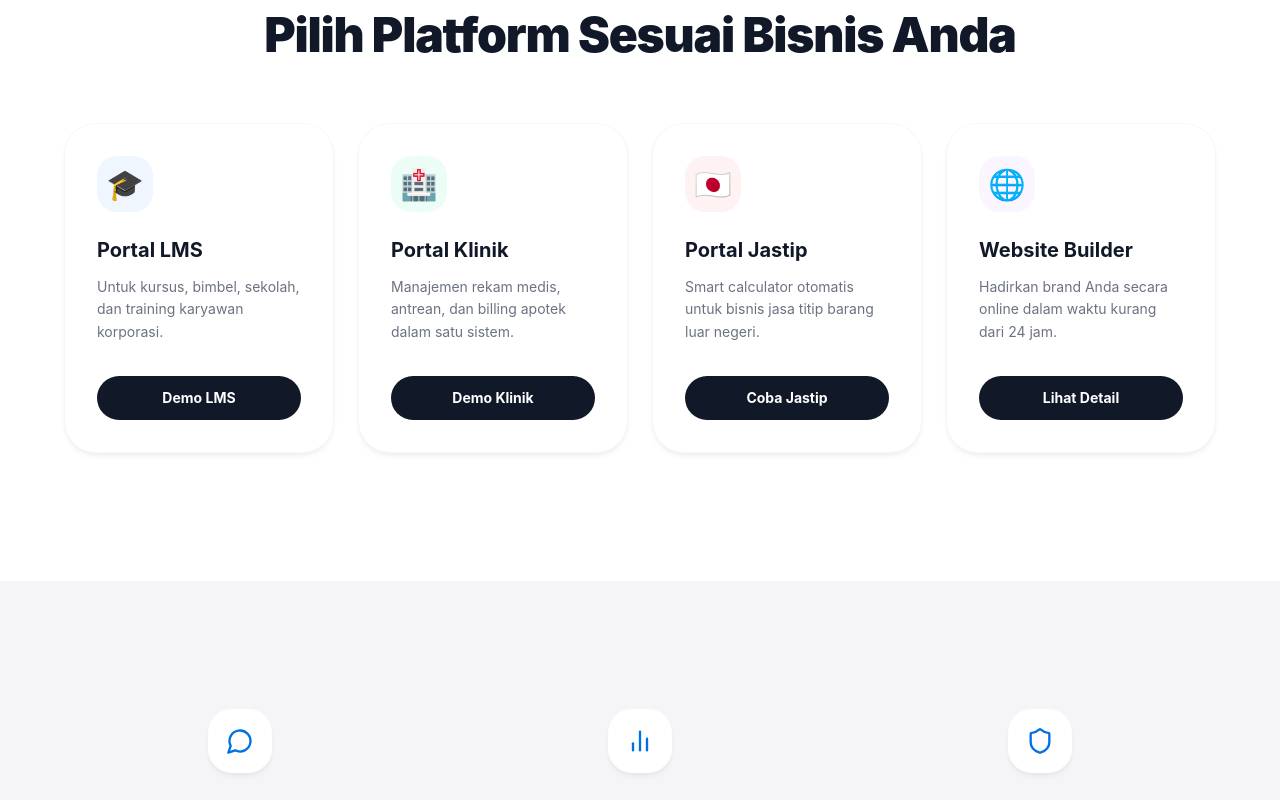
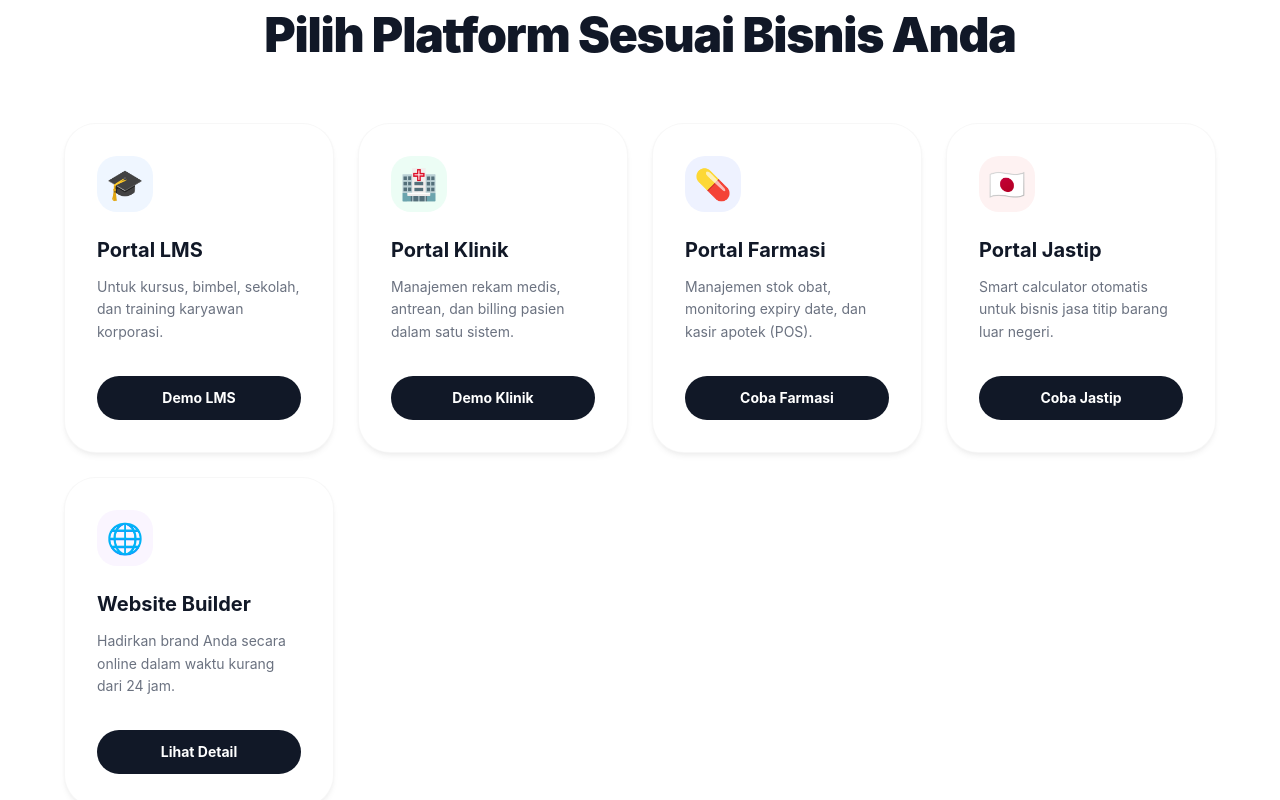
Before and after one commit to RiGi26/ja-landingpage-platform, a Next.js app: page / in a window 1280 px wide. Shown: the part 960-1760 px from the top of the page. Built offline with nearby package versions, Linux system fonts and the light colour scheme; no server answers.

Commit message:
feat: integrate ja-pharmacy-platform with landing page and update branding

```diff
--- a/app/page.tsx
+++ b/app/page.tsx
@@ -142,11 +142,20 @@ function SegmenSection() {
       {
         emoji: '🏥',
         label: 'Portal Klinik',
-        description: 'Manajemen rekam medis, antrean, dan billing apotek dalam satu sistem.',
+        description: 'Manajemen rekam medis, antrean, dan billing pasien dalam satu sistem.',
         cta: 'Demo Klinik',
         href: 'https://ja-clinic-platform.vercel.app/demo',
         color: 'text-emerald-600',
         bg: 'bg-emerald-50',
+      },
+      {
+        emoji: '💊',
+        label: 'Portal Farmasi',
+        description: 'Manajemen stok obat, monitoring expiry date, dan kasir apotek (POS).',
+        cta: 'Coba Farmasi',
+        href: 'https://ja-pharmacy-platform.vercel.app/login',
+        color: 'text-indigo-600',
+        bg: 'bg-indigo-50',
       },
       {
         emoji: '🇯🇵',
@@ -276,6 +285,7 @@ export default function LandingPage() {
                       <ul className="space-y-3 text-sm text-gray-500">
                           <li><a href="https://ja-lms-platform.vercel.app" className="hover:text-[#0071E3] transition-colors">LMS Portal</a></li>
                           <li><a href="https://ja-clinic-platform.vercel.app" className="hover:text-[#0071E3] transition-colors">Clinic Management</a></li>
+                          <li><a href="https://ja-pharmacy-platform.vercel.app" className="hover:text-[#0071E3] transition-colors">Pharmacy System</a></li>
                           <li><a href="https://ja-jastip-platform.vercel.app" className="hover:text-[#0071E3] transition-colors">Jastip Smart System</a></li>
                           <li><a href="https://ja-websitebuilder.vercel.app" className="hover:text-[#0071E3] transition-colors">Website Builder</a></li>
                       </ul>
--- a/components/PortalPickerModal.tsx
+++ b/components/PortalPickerModal.tsx
@@ -1,7 +1,7 @@
 'use client'
 
 import { useState, useEffect } from 'react'
-import { X, LayoutDashboard, GraduationCap, Building2, ShoppingBag, ArrowRight, LogIn } from 'lucide-react'
+import { X, LayoutDashboard, GraduationCap, Building2, ShoppingBag, ArrowRight, LogIn, Pill } from 'lucide-react'
 
 export default function PortalPickerModal({ isOpen, onClose }: { isOpen: boolean; onClose: () => void }) {
   if (!isOpen) return null
@@ -24,6 +24,14 @@ export default function PortalPickerModal({ isOpen, onClose }: { isOpen: boolean
       btn: 'bg-emerald-600'
     },
     {
+      title: 'Portal Farmasi (Apotek)',
+      desc: 'Manajemen stok obat dan kasir apotek terpadu.',
+      icon: Pill,
+      href: 'https://ja-pharmacy-platform.vercel.app/login',
+      color: 'bg-indigo-50 text-indigo-600',
+      btn: 'bg-indigo-600'
+    },
+    {
       title: 'Portal Jastip Jepang',
       desc: 'Hitung biaya dan kelola pesanan titipan.',
       icon: ShoppingBag,
@@ -39,7 +47,7 @@ export default function PortalPickerModal({ isOpen, onClose }: { isOpen: boolean
       <div className="absolute inset-0 bg-black/40 backdrop-blur-md" onClick={onClose} />
 
       {/* Modal Card */}
-      <div className="relative bg-white rounded-[32px] shadow-2xl w-full max-w-2xl max-h-[90vh] overflow-y-auto animate-scale-pop border border-black/5">
+      <div className="relative bg-white rounded-[32px] shadow-2xl w-full max-w-4xl max-h-[90vh] overflow-y-auto animate-scale-pop border border-black/5">
         <div className="p-6 md:p-10">
           <div className="flex justify-between items-start mb-6 md:mb-8">
             <div>
@@ -51,24 +59,23 @@ export default function PortalPickerModal({ isOpen, onClose }: { isOpen: boolean
             </button>
           </div>
 
-          <div className="grid grid-cols-1 md:grid-cols-3 gap-3 md:gap-4">
+          <div className="grid grid-cols-1 md:grid-cols-2 gap-3 md:gap-4">
             {PORTALS.map((p) => (
               <a
                 key={p.title}
                 href={p.href}
-                className="group flex flex-row md:flex-col items-center md:items-start gap-4 p-5 md:p-6 rounded-3xl bg-white border border-black/[0.03] apple-shadow hover:shadow-lg transition-all hover:-translate-y-1"
+                className="group flex flex-row items-center gap-4 p-5 md:p-6 rounded-3xl bg-white border border-black/[0.03] apple-shadow hover:shadow-lg transition-all hover:-translate-y-1"
               >
-                <div className={`w-12 h-12 md:w-14 md:h-14 ${p.color} rounded-2xl flex items-center justify-center shrink-0 group-hover:scale-110 transition-transform`}>
-                  <p.icon size={24} />
+                <div className={`w-12 h-12 md:w-16 md:h-16 ${p.color} rounded-2xl flex items-center justify-center shrink-0 group-hover:scale-110 transition-transform`}>
+                  <p.icon size={28} />
                 </div>
-                <div className="min-w-0">
+                <div className="min-w-0 flex-1">
                     <h3 className="font-bold text-gray-900 leading-tight mb-1 md:mb-2 text-sm md:text-base">{p.title}</h3>
-                    <p className="text-[10px] md:text-xs text-gray-500 line-clamp-2 md:line-clamp-none">{p.desc}</p>
-                    <div className="hidden md:flex items-center text-sm font-bold text-blue-600 group-hover:translate-x-1 transition-transform mt-4">
+                    <p className="text-[10px] md:text-xs text-gray-500 line-clamp-2">{p.desc}</p>
+                    <div className="flex items-center text-sm font-bold text-blue-600 group-hover:translate-x-1 transition-transform mt-3">
                         Login <ArrowRight size={14} className="ml-1" />
                     </div>
                 </div>
-                <ArrowRight size={16} className="md:hidden ml-auto text-gray-300 group-hover:text-blue-600 transition-colors" />
               </a>
             ))}
           </div>
```
